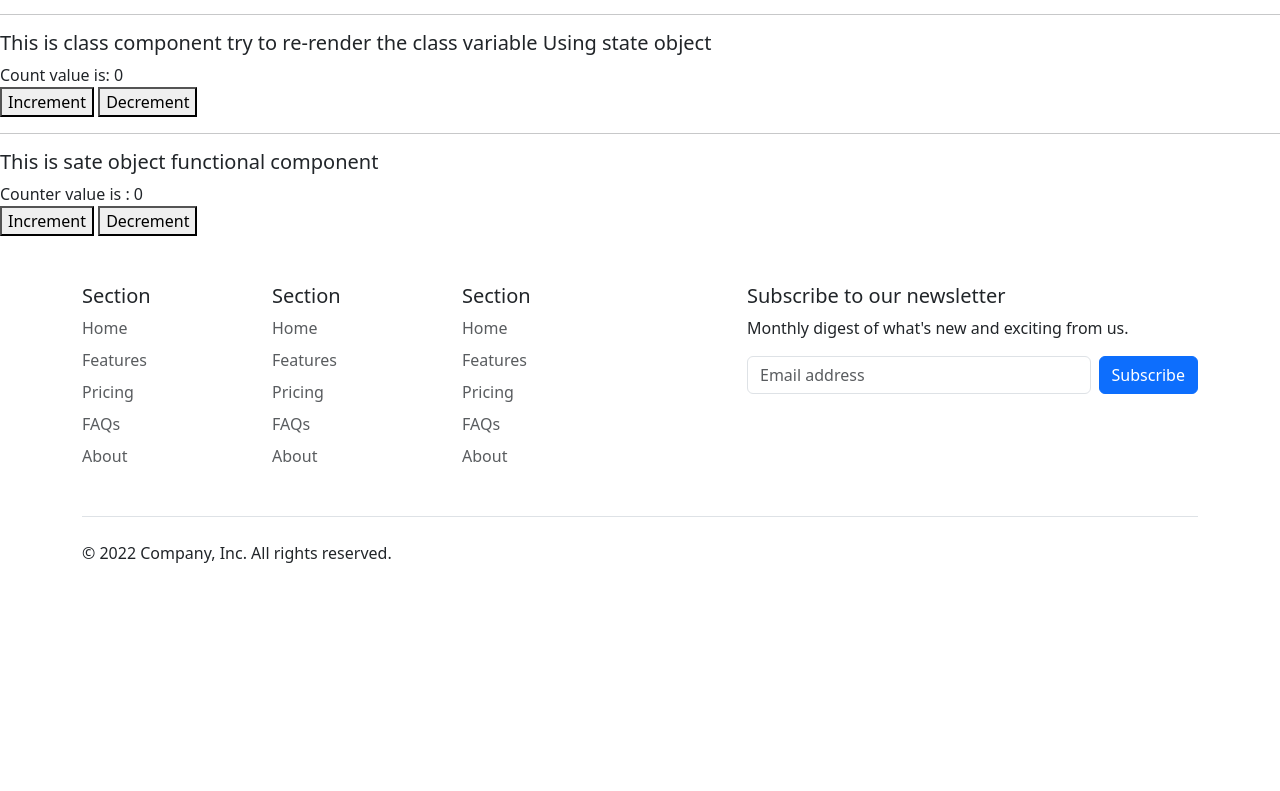
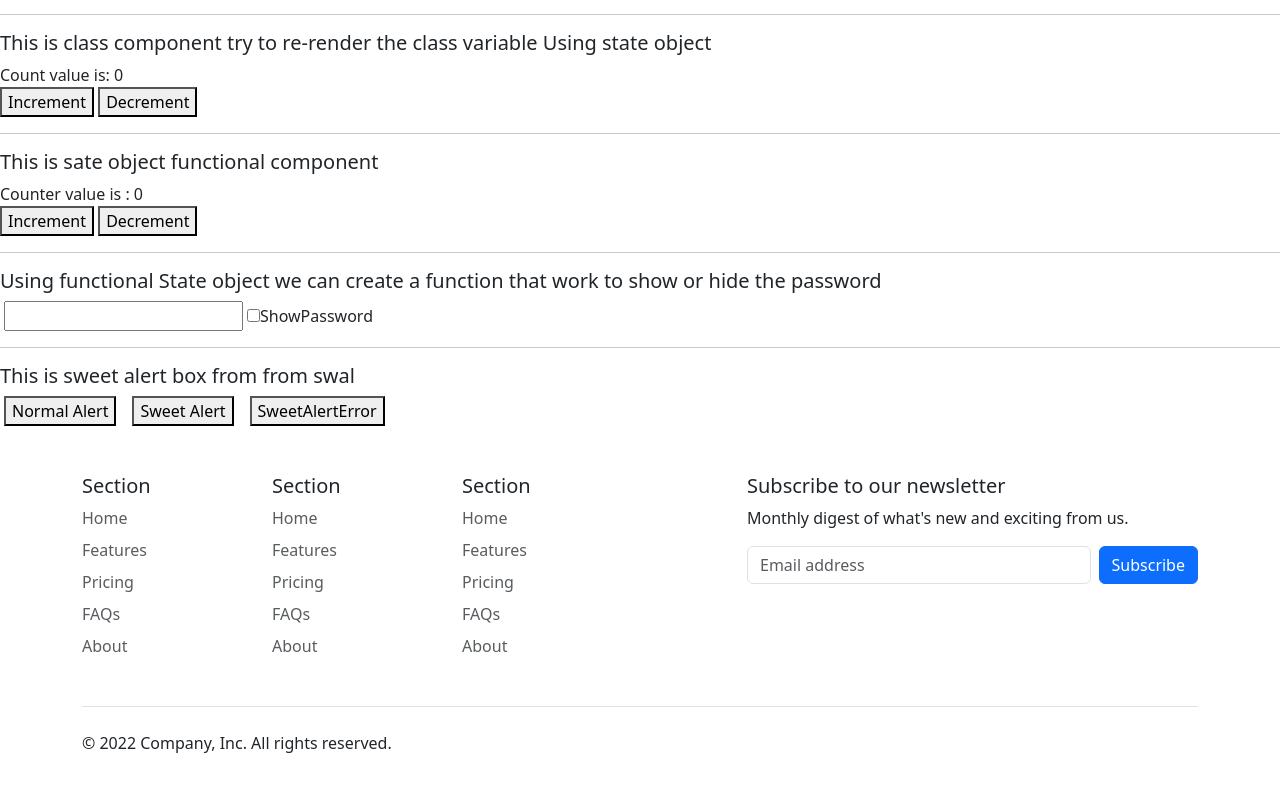
Before and after one commit to Aditya-aj-champ/ReactJs, a React (Vite) app: page / in a window 1280 px wide. Shown: the part 4465-5256 px from the top of the page. Before the commit the page ends 5144 px from the top, so only its background shows below. Built offline with nearby package versions, Linux system fonts and the light colour scheme.

Commit message:
first commit

```diff
--- a/package.json
+++ b/package.json
@@ -13,7 +13,8 @@
     "bootstrap": "^5.3.3",
     "prop-types": "^15.8.1",
     "react": "^18.2.0",
-    "react-dom": "^18.2.0"
+    "react-dom": "^18.2.0",
+    "sweetalert2": "^11.10.7"
   },
   "devDependencies": {
     "@types/bootstrap": "^5.2.10",
--- a/src/Components/center/Center.jsx
+++ b/src/Components/center/Center.jsx
@@ -4,7 +4,9 @@ import FunctionalPropes from "../propes/FunctionalPropes";
 import MyModel from "../propsChildren/MyModel";
 import PropsChildren from "../propsChildren/PropsChildren";
 import SateInClassComp from "../stateInReact/SateInClassComp";
+import ShowHidePassword from "../stateInReact/ShowHidePassword";
 import StateFunComp from "../stateInReact/StateFunComp";
+import SweetAlertDemo1 from "../sweetAlert/SweetAlertDemo1";
 
 export default function Center() {
   return (
@@ -30,6 +32,9 @@ export default function Center() {
       <SateInClassComp />
       <hr />
       <StateFunComp />
+      <hr />
+      <ShowHidePassword />
+      <SweetAlertDemo1 />
     </>
   );
 }
--- a/src/Components/stateInReact/SateInClassComp.jsx
+++ b/src/Components/stateInReact/SateInClassComp.jsx
@@ -32,10 +32,12 @@ export default class SateInClassComp extends Component {
   increment = () => {
     // To update the count value we setState() method which is predefine
     let NewStates = { count: this.state.count + 1 };
-    this.setState(NewStates);
+    this.setState(NewStates, () => {
+      console.log(this.state.count);
+    });
     //    OR
     // this.setState({ count: this.state.count + 1 });
-    console.log(this.state.count);
+    // console.log(this.state.count);
   };
   // here is decrement fun
   decrement = () => {
@@ -43,7 +45,10 @@ export default class SateInClassComp extends Component {
       return this.count;
     }
     let NewStates = { count: this.state.count - 1 };
-    this.setState(NewStates);
+    // setState is asynchronous (synchronous refers to a blocking architecture where each operation depends on the previous one. Asynchronous refers to a non-blocking architecture where tasks can run simultaneously) so, we cant get the update value on console so i using a call by function for print the update value on console.
+    this.setState(NewStates, () => {
+      console.log(this.state.count);
+    });
   };
   render() {
     return (
--- /dev/null
+++ b/src/Components/stateInReact/ShowHidePassword.jsx
@@ -0,0 +1,25 @@
+import React, { useState } from "react";
+
+export default function ShowHidePassword() {
+  const [flag, setflag] = useState(true);
+  const setflag1 = () => {
+    setflag(!flag);
+  };
+  return (
+    <>
+      <h5>
+        Using functional State object we can create a function that work to show
+        or hide the password
+      </h5>
+      <div>
+        <input type={flag ? "password" : "text"} className="ms-1" />
+        {/* <button onClick={setflag1} className="ms-1">
+          {flag ? "Show" : "Hide"}Password
+        </button> */}
+        {/* ---------------OR------------------------------ */}
+        <input type="checkbox" onClick={setflag1} className="ms-1" />
+        {flag ? "Show" : "Hide"}Password
+      </div>
+    </>
+  );
+}
--- a/src/Components/stateInReact/StateFunComp.jsx
+++ b/src/Components/stateInReact/StateFunComp.jsx
@@ -1,4 +1,4 @@
-import React, { useState } from "react";
+import React, { useEffect, useState } from "react";
 
 export default function StateFunComp() {
   // How to declare a state variable
@@ -7,6 +7,9 @@ export default function StateFunComp() {
   const increment = () => {
     setCountt(counter + 1);
     //console.log(counter);
+    useEffect(() => {
+      console.log(counter);
+    });
   };
   // Here is decrement fun
   const decrement = () => {
--- /dev/null
+++ b/src/Components/sweetAlert/SweetAlertDemo1.jsx
@@ -0,0 +1,44 @@
+// "sweetalert2" :->  SweetAlert2 is a JavaScript library that provides beautiful, responsive, and customizable alerts. It is a replacement for the standard JavaScript alert() function,SweetAlert2 can be used to create a variety of different types of alerts, including:
+// Simple alerts, Confirmation alerts, Prompt alerts, and Custom alerts.
+// How to use "Sweetalert2"
+
+// -> install the "sweetalert2"
+//  --> npm i sweetalert2
+// by going to current terminal file and than import it in child component
+//  -->import sweet(any name) from "sweetAlert2";
+import React from "react";
+import sweet from "sweetAlert2";
+export default function SweetAlertDemo1() {
+  // 1 st normal alert fun
+  const normaljsAlert = () => {
+    alert("You click js alert button");
+  };
+  // 2 nd sweetalert fun
+  const setSweetAlertttt = () => {
+    sweet.fire("Good job", "You Click on the SweetAlert  Button", "success");
+  };
+
+  //  3 rd fun
+
+  const setSweetAlertttt3 = () => {
+    sweet.fire("Error", "You Click on the SweetAlert3  Button", "error");
+  };
+  // for more example with code go to website = > https://sweetalert2.github.io/#examples
+  return (
+    <>
+      <hr />
+      <h5>This is sweet alert box from from swal</h5>
+      <button onClick={normaljsAlert} className="ms-1">
+        Normal Alert
+      </button>
+      {/* 2nd  */}
+      <button onClick={setSweetAlertttt} className="ms-3">
+        Sweet Alert{" "}
+      </button>
+      {/* // 3 rd  */}
+      <button onClick={setSweetAlertttt3} className="ms-3">
+        SweetAlertError{" "}
+      </button>
+    </>
+  );
+}
```
Also changed, not shown: 1 other file (tests, documents, lock files or other folders).
